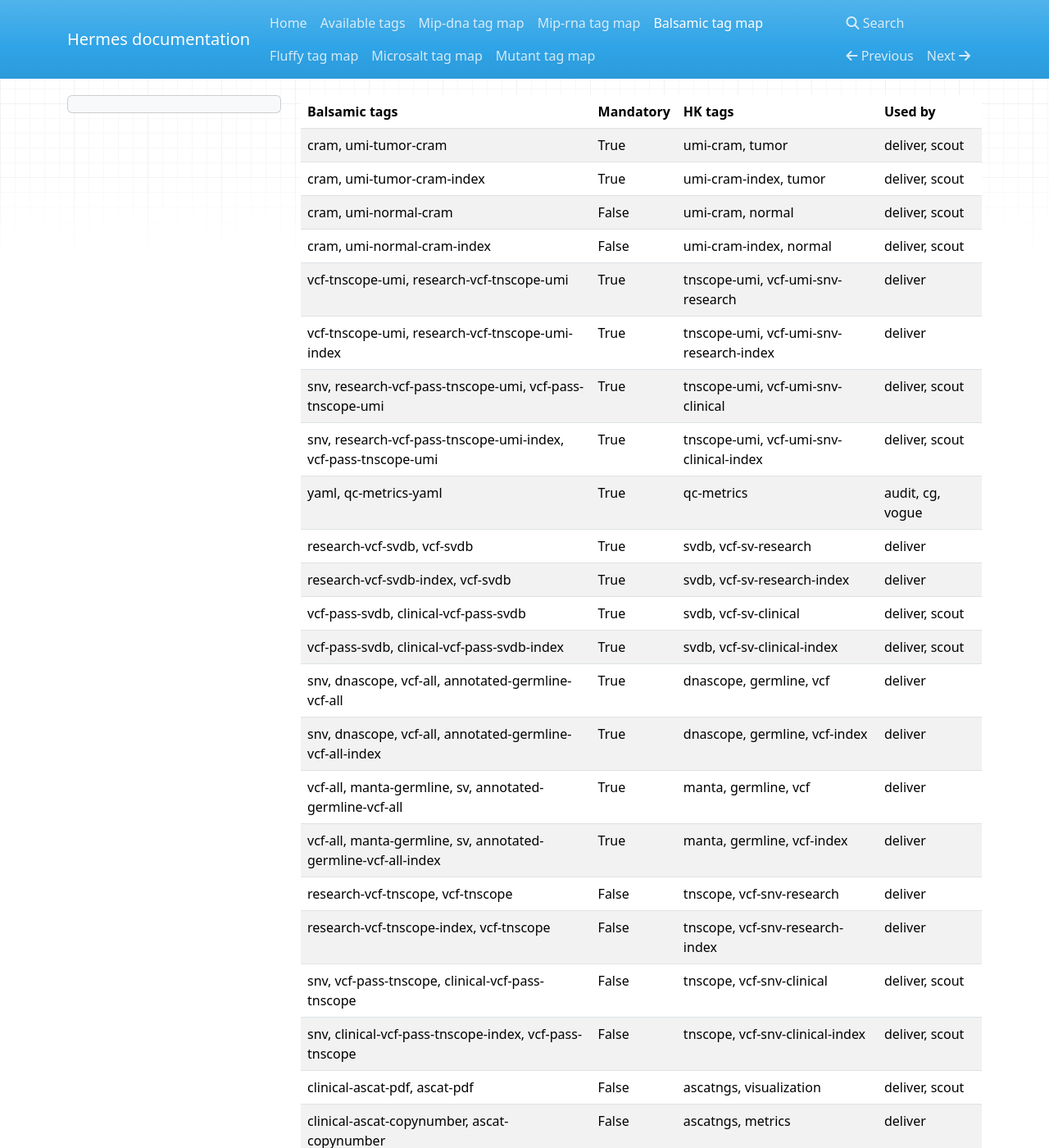
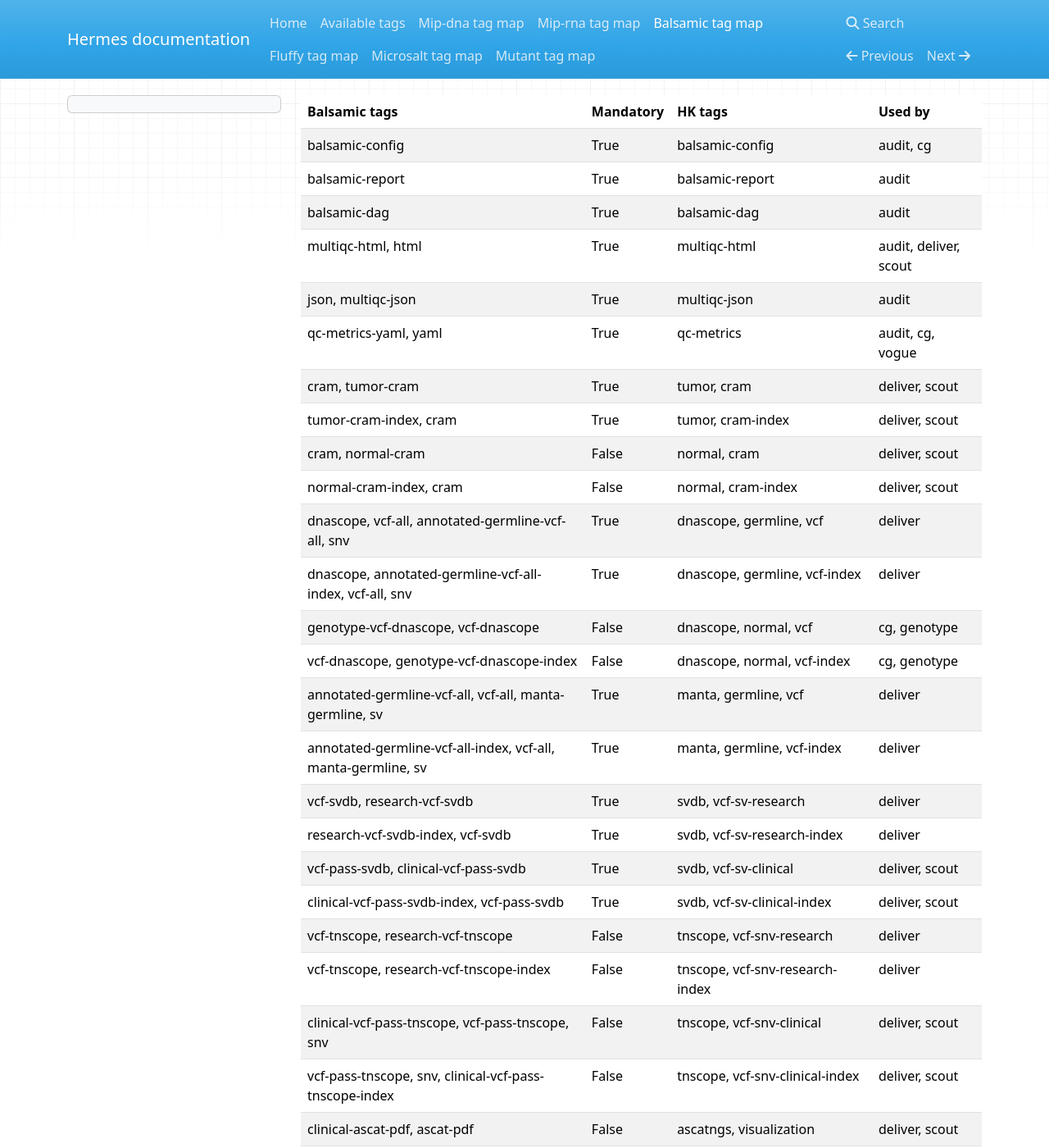
Before and after one commit to Clinical-Genomics/hermes, an MkDocs documentation site: the page built from docs/balsamic_map.md, in a window 1280 px wide and 1400 px high. Shown: the whole window at 82% size. Built offline with MkDocs 1.6.1, drawn with Linux system fonts in a browser that asks for light colours; nearby versions of some CDN libraries; some of the changed text lies outside the part shown.

Commit message:
update docs

```diff
--- a/docs/balsamic_map.md
+++ b/docs/balsamic_map.md
@@ -1,44 +1,49 @@
 | Balsamic tags                                                  | Mandatory   | HK tags                                 | Used by               |
 |----------------------------------------------------------------|-------------|-----------------------------------------|-----------------------|
-| cram, umi-tumor-cram                                           | True        | umi-cram, tumor                         | deliver, scout        |
-| cram, umi-tumor-cram-index                                     | True        | umi-cram-index, tumor                   | deliver, scout        |
-| cram, umi-normal-cram                                          | False       | umi-cram, normal                        | deliver, scout        |
-| cram, umi-normal-cram-index                                    | False       | umi-cram-index, normal                  | deliver, scout        |
-| vcf-tnscope-umi, research-vcf-tnscope-umi                      | True        | tnscope-umi, vcf-umi-snv-research       | deliver               |
-| vcf-tnscope-umi, research-vcf-tnscope-umi-index                | True        | tnscope-umi, vcf-umi-snv-research-index | deliver               |
-| snv, research-vcf-pass-tnscope-umi, vcf-pass-tnscope-umi       | True        | tnscope-umi, vcf-umi-snv-clinical       | deliver, scout        |
-| snv, research-vcf-pass-tnscope-umi-index, vcf-pass-tnscope-umi | True        | tnscope-umi, vcf-umi-snv-clinical-index | deliver, scout        |
-| yaml, qc-metrics-yaml                                          | True        | qc-metrics                              | audit, cg, vogue      |
-| research-vcf-svdb, vcf-svdb                                    | True        | svdb, vcf-sv-research                   | deliver               |
+| balsamic-config                                                | True        | balsamic-config                         | audit, cg             |
+| balsamic-report                                                | True        | balsamic-report                         | audit                 |
+| balsamic-dag                                                   | True        | balsamic-dag                            | audit                 |
+| multiqc-html, html                                             | True        | multiqc-html                            | audit, deliver, scout |
+| json, multiqc-json                                             | True        | multiqc-json                            | audit                 |
+| qc-metrics-yaml, yaml                                          | True        | qc-metrics                              | audit, cg, vogue      |
+| cram, tumor-cram                                               | True        | tumor, cram                             | deliver, scout        |
+| tumor-cram-index, cram                                         | True        | tumor, cram-index                       | deliver, scout        |
+| cram, normal-cram                                              | False       | normal, cram                            | deliver, scout        |
+| normal-cram-index, cram                                        | False       | normal, cram-index                      | deliver, scout        |
+| dnascope, vcf-all, annotated-germline-vcf-all, snv             | True        | dnascope, germline, vcf                 | deliver               |
+| dnascope, annotated-germline-vcf-all-index, vcf-all, snv       | True        | dnascope, germline, vcf-index           | deliver               |
+| genotype-vcf-dnascope, vcf-dnascope                            | False       | dnascope, normal, vcf                   | cg, genotype          |
+| vcf-dnascope, genotype-vcf-dnascope-index                      | False       | dnascope, normal, vcf-index             | cg, genotype          |
+| annotated-germline-vcf-all, vcf-all, manta-germline, sv        | True        | manta, germline, vcf                    | deliver               |
+| annotated-germline-vcf-all-index, vcf-all, manta-germline, sv  | True        | manta, germline, vcf-index              | deliver               |
+| vcf-svdb, research-vcf-svdb                                    | True        | svdb, vcf-sv-research                   | deliver               |
 | research-vcf-svdb-index, vcf-svdb                              | True        | svdb, vcf-sv-research-index             | deliver               |
 | vcf-pass-svdb, clinical-vcf-pass-svdb                          | True        | svdb, vcf-sv-clinical                   | deliver, scout        |
-| vcf-pass-svdb, clinical-vcf-pass-svdb-index                    | True        | svdb, vcf-sv-clinical-index             | deliver, scout        |
-| snv, dnascope, vcf-all, annotated-germline-vcf-all             | True        | dnascope, germline, vcf                 | deliver               |
-| snv, dnascope, vcf-all, annotated-germline-vcf-all-index       | True        | dnascope, germline, vcf-index           | deliver               |
-| vcf-all, manta-germline, sv, annotated-germline-vcf-all        | True        | manta, germline, vcf                    | deliver               |
-| vcf-all, manta-germline, sv, annotated-germline-vcf-all-index  | True        | manta, germline, vcf-index              | deliver               |
-| research-vcf-tnscope, vcf-tnscope                              | False       | tnscope, vcf-snv-research               | deliver               |
-| research-vcf-tnscope-index, vcf-tnscope                        | False       | tnscope, vcf-snv-research-index         | deliver               |
-| snv, vcf-pass-tnscope, clinical-vcf-pass-tnscope               | False       | tnscope, vcf-snv-clinical               | deliver, scout        |
-| snv, clinical-vcf-pass-tnscope-index, vcf-pass-tnscope         | False       | tnscope, vcf-snv-clinical-index         | deliver, scout        |
+| clinical-vcf-pass-svdb-index, vcf-pass-svdb                    | True        | svdb, vcf-sv-clinical-index             | deliver, scout        |
+| vcf-tnscope, research-vcf-tnscope                              | False       | tnscope, vcf-snv-research               | deliver               |
+| vcf-tnscope, research-vcf-tnscope-index                        | False       | tnscope, vcf-snv-research-index         | deliver               |
+| clinical-vcf-pass-tnscope, vcf-pass-tnscope, snv               | False       | tnscope, vcf-snv-clinical               | deliver, scout        |
+| vcf-pass-tnscope, snv, clinical-vcf-pass-tnscope-index         | False       | tnscope, vcf-snv-clinical-index         | deliver, scout        |
 | clinical-ascat-pdf, ascat-pdf                                  | False       | ascatngs, visualization                 | deliver, scout        |
 | clinical-ascat-copynumber, ascat-copynumber                    | False       | ascatngs, metrics                       | deliver               |
-| vcf-vardict, research-vcf-vardict                              | False       | vardict, vcf-snv-research               | deliver               |
+| rd-delly, clinical-rd-delly                                    | True        | delly, coverage                         | deliver               |
+| cgh-tumor, cnv-somatic-cgh-tumor                               | False       | cnvkit, tumor, vcf2cytosure             | deliver, scout        |
+| cnv-somatic-cgh-normal, cgh-normal                             | False       | tiddit, normal, vcf2cytosure            | deliver, scout        |
+| research-vcf-vardict, vcf-vardict                              | False       | vardict, vcf-snv-research               | deliver               |
 | vcf-vardict, research-vcf-vardict-index                        | False       | vardict, vcf-snv-research-index         | deliver               |
-| snv, vcf-pass-vardict, clinical-vcf-pass-vardict               | False       | vardict, vcf-snv-clinical               | deliver, scout        |
-| snv, vcf-pass-vardict, clinical-vcf-pass-vardict-index         | False       | vardict, vcf-snv-clinical-index         | deliver, scout        |
+| vcf-pass-vardict, snv, clinical-vcf-pass-vardict               | False       | vardict, vcf-snv-clinical               | deliver, scout        |
+| vcf-pass-vardict, snv, clinical-vcf-pass-vardict-index         | False       | vardict, vcf-snv-clinical-index         | deliver, scout        |
 | cns, cnv-cns                                                   | False       | cnvkit, metrics, segments               | deliver               |
 | cnv-scatter, scatter                                           | False       | cnvkit, visualization, scatter          | deliver               |
 | cnv-diagram, diagram                                           | False       | cnvkit, visualization, diagram          | deliver               |
-| gene-metrics, cnv-gene-metrics                                 | False       | cnvkit, metrics, genes                  | deliver               |
-| cnv-somatic-cgh-file, cgh-file                                 | False       | cnvkit, vcf2cytosure                    | deliver, scout        |
-| clinical-rd-delly, rd-delly                                    | False       | delly, metrics                          | deliver               |
-| balsamic-config                                                | True        | balsamic-config                         | audit, cg             |
-| balsamic-report                                                | True        | balsamic-report                         | audit                 |
-| balsamic-dag                                                   | True        | balsamic-dag                            | audit                 |
-| html, multiqc-html                                             | True        | multiqc-html                            | audit, deliver, scout |
-| json, multiqc-json                                             | True        | multiqc-json                            | audit                 |
-| cram, tumor-cram                                               | True        | tumor, cram                             | deliver, scout        |
-| cram, tumor-cram-index                                         | True        | tumor, cram-index                       | deliver, scout        |
-| cram, normal-cram                                              | False       | normal, cram                            | deliver, scout        |
-| cram, normal-cram-index                                        | False       | normal, cram-index                      | deliver, scout        |
+| cnv-gene-metrics, gene-metrics                                 | False       | cnvkit, metrics, genes                  | deliver               |
+| clinical-cov-tumor-tiddit, cov-tumor-tiddit                    | False       | tiddit, tumor, coverage                 | deliver               |
+| clinical-cov-normal-tiddit, cov-normal-tiddit                  | False       | tiddit, normal, coverage                | deliver               |
+| umi-tumor-cram, cram                                           | True        | umi-cram, tumor                         | deliver, scout        |
+| umi-tumor-cram-index, cram                                     | True        | umi-cram-index, tumor                   | deliver, scout        |
+| umi-normal-cram, cram                                          | False       | umi-cram, normal                        | deliver, scout        |
+| umi-normal-cram-index, cram                                    | False       | umi-cram-index, normal                  | deliver, scout        |
+| research-vcf-tnscope-umi, vcf-tnscope-umi                      | True        | tnscope-umi, vcf-umi-snv-research       | deliver               |
+| research-vcf-tnscope-umi-index, vcf-tnscope-umi                | True        | tnscope-umi, vcf-umi-snv-research-index | deliver               |
+| clinical-vcf-pass-tnscope-umi, snv, vcf-pass-tnscope-umi       | True        | tnscope-umi, vcf-umi-snv-clinical       | deliver, scout        |
+| clinical-vcf-pass-tnscope-umi-index, snv, vcf-pass-tnscope-umi | True        | tnscope-umi, vcf-umi-snv-clinical-index | deliver, scout        |
```
Also changed, not shown: docs/all_tags.md (+34 -31 lines).
